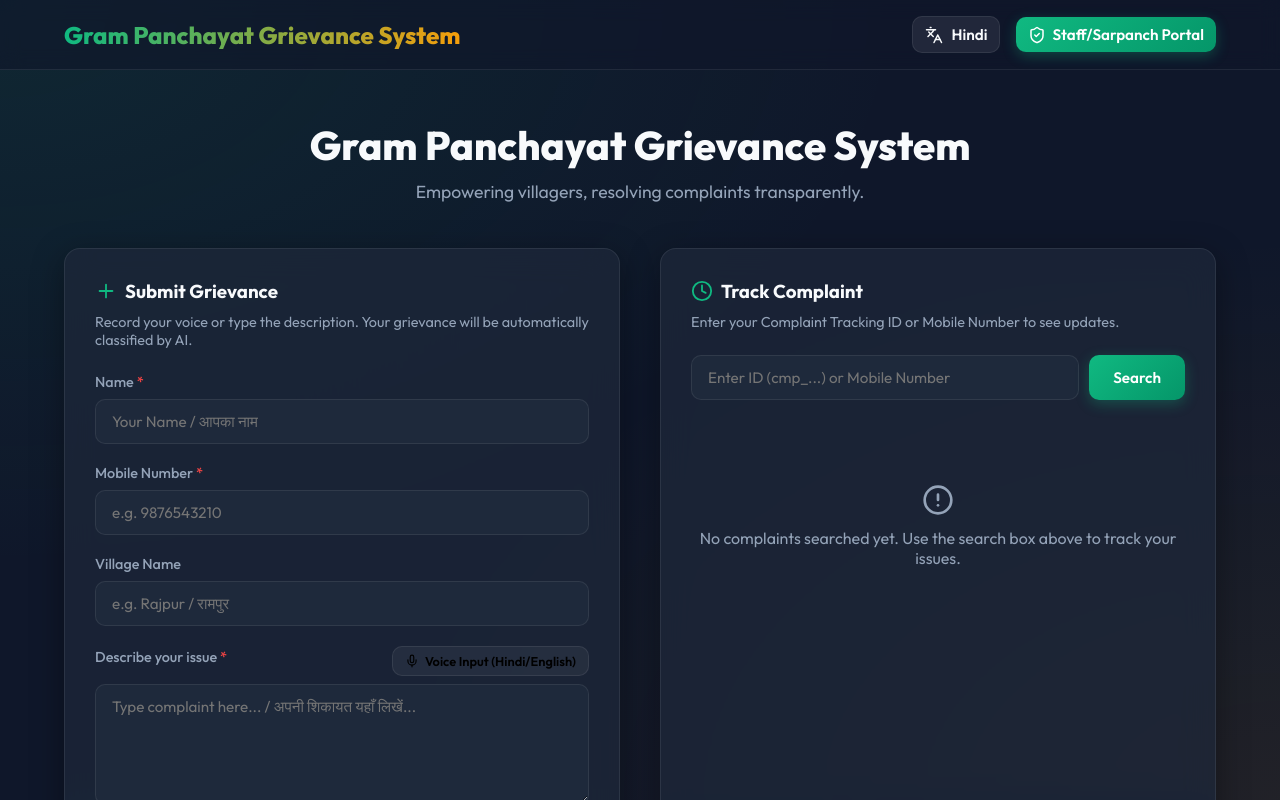
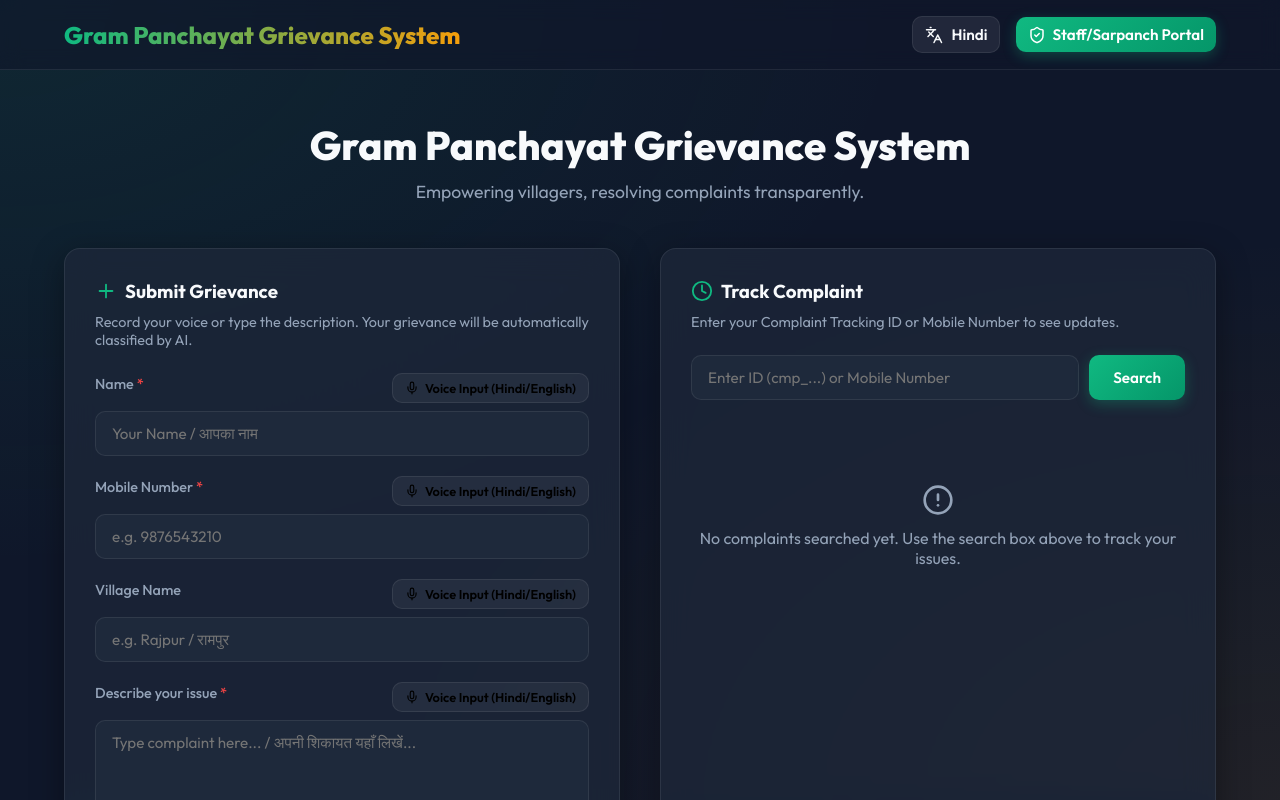
Before and after one commit to greenworld00112233-hash/panchayat, a React app in the folder frontend/: page / in a window 1280 px wide. Shown: the top 800 px of the page. Built offline with nearby package versions, Linux system fonts and the light colour scheme; the HTML template or start-up script is replaced by a standard one.

Commit message:
Fix API routing and add voice input to all complaint form fields

```diff
--- a/frontend/src/App.jsx
+++ b/frontend/src/App.jsx
@@ -129,7 +129,7 @@ export default function App() {
   const [isSearching, setIsSearching] = useState(false);
   const [showStaffPortal, setShowStaffPortal] = useState(false);
   const [complaintForm, setComplaintForm] = useState({ description: '', photo: null });
-  const [isListening, setIsListening] = useState(false);
+  const [listeningField, setListeningField] = useState(null);
   const [notification, setNotification] = useState(null);
 
   // Admin & Analytics State
@@ -249,7 +249,7 @@ export default function App() {
   };
 
   // Web Speech API Voice Recognition (Modified for Public Form)
-  const startSpeech = () => {
+  const startSpeech = (field = 'description') => {
     const SpeechRecognition = window.SpeechRecognition || window.webkitSpeechRecognition;
     if (!SpeechRecognition) {
       showNotification('Speech recognition not supported in this browser', 'error');
@@ -260,13 +260,23 @@ export default function App() {
     rec.continuous = false;
     rec.interimResults = false;
 
-    rec.onstart = () => setIsListening(true);
+    rec.onstart = () => setListeningField(field);
     rec.onresult = (e) => {
-      const text = e.results[0][0].transcript;
-      setPublicForm(prev => ({ ...prev, description: prev.description + ' ' + text }));
+      let text = e.results[0][0].transcript;
+      if (field === 'contact') {
+        // Strip out non-digits for phone numbers
+        text = text.replace(/\D/g, '');
+      }
+      setPublicForm(prev => {
+        const currentVal = prev[field] || '';
+        const newVal = currentVal
+          ? (field === 'contact' ? currentVal + text : currentVal + ' ' + text)
+          : text;
+        return { ...prev, [field]: newVal };
+      });
     };
-    rec.onerror = () => setIsListening(false);
-    rec.onend = () => setIsListening(false);
+    rec.onerror = () => setListeningField(null);
+    rec.onend = () => setListeningField(null);
 
     rec.start();
   };
@@ -665,7 +675,26 @@ export default function App() {
 
                   <form onSubmit={submitPublicComplaint}>
                     <div className="form-group">
-                      <label className="form-label">{t.name} <span style={{ color: 'var(--accent-danger)' }}>*</span></label>
+                      <div style={{ display: 'flex', justifyContent: 'space-between', alignItems: 'center', marginBottom: '8px' }}>
+                        <label className="form-label">{t.name} <span style={{ color: 'var(--accent-danger)' }}>*</span></label>
+                        <button
+                          type="button"
+                          onClick={() => startSpeech('name')}
+                          className="btn"
+                          style={{
+                            background: listeningField === 'name' ? 'var(--accent-danger)' : 'rgba(255,255,255,0.05)',
+                            padding: '6px 12px',
+                            fontSize: '0.8rem',
+                            border: '1px solid var(--border-color)',
+                            display: 'flex',
+                            alignItems: 'center',
+                            gap: '6px'
+                          }}
+                        >
+                          {listeningField === 'name' ? <MicOff size={14} /> : <Mic size={14} />}
+                          {t.voiceInput}
+                        </button>
+                      </div>
                       <input
                         type="text"
                         className="input-control"
@@ -677,7 +706,26 @@ export default function App() {
                     </div>
 
                     <div className="form-group">
-                      <label className="form-label">{t.mobile} <span style={{ color: 'var(--accent-danger)' }}>*</span></label>
+                      <div style={{ display: 'flex', justifyContent: 'space-between', alignItems: 'center', marginBottom: '8px' }}>
+                        <label className="form-label">{t.mobile} <span style={{ color: 'var(--accent-danger)' }}>*</span></label>
+                        <button
+                          type="button"
+                          onClick={() => startSpeech('contact')}
+                          className="btn"
+                          style={{
+                            background: listeningField === 'contact' ? 'var(--accent-danger)' : 'rgba(255,255,255,0.05)',
+                            padding: '6px 12px',
+                            fontSize: '0.8rem',
+                            border: '1px solid var(--border-color)',
+                            display: 'flex',
+                            alignItems: 'center',
+                            gap: '6px'
+                          }}
+                        >
+                          {listeningField === 'contact' ? <MicOff size={14} /> : <Mic size={14} />}
+                          {t.voiceInput}
+                        </button>
+                      </div>
                       <input
                         type="text"
                         className="input-control"
@@ -689,7 +737,26 @@ export default function App() {
                     </div>
 
                     <div className="form-group">
-                      <label className="form-label">{t.village}</label>
+                      <div style={{ display: 'flex', justifyContent: 'space-between', alignItems: 'center', marginBottom: '8px' }}>
+                        <label className="form-label">{t.village}</label>
+                        <button
+                          type="button"
+                          onClick={() => startSpeech('village')}
+                          className="btn"
+                          style={{
+                            background: listeningField === 'village' ? 'var(--accent-danger)' : 'rgba(255,255,255,0.05)',
+                            padding: '6px 12px',
+                            fontSize: '0.8rem',
+                            border: '1px solid var(--border-color)',
+                            display: 'flex',
+                            alignItems: 'center',
+                            gap: '6px'
+                          }}
+                        >
+                          {listeningField === 'village' ? <MicOff size={14} /> : <Mic size={14} />}
+                          {t.voiceInput}
+                        </button>
+                      </div>
                       <input
                         type="text"
                         className="input-control"
@@ -704,10 +771,10 @@ export default function App() {
                         <label className="form-label">{t.desc} <span style={{ color: 'var(--accent-danger)' }}>*</span></label>
                         <button
                           type="button"
-                          onClick={startSpeech}
+                          onClick={() => startSpeech('description')}
                           className="btn"
                           style={{
-                            background: isListening ? 'var(--accent-danger)' : 'rgba(255,255,255,0.05)',
+                            background: listeningField === 'description' ? 'var(--accent-danger)' : 'rgba(255,255,255,0.05)',
                             padding: '6px 12px',
                             fontSize: '0.8rem',
                             border: '1px solid var(--border-color)',
@@ -716,7 +783,7 @@ export default function App() {
                             gap: '6px'
                           }}
                         >
-                          {isListening ? <MicOff size={14} /> : <Mic size={14} />}
+                          {listeningField === 'description' ? <MicOff size={14} /> : <Mic size={14} />}
                           {t.voiceInput}
                         </button>
                       </div>
```
Also changed, not shown: 2 other files (tests, documents, lock files or other folders).
